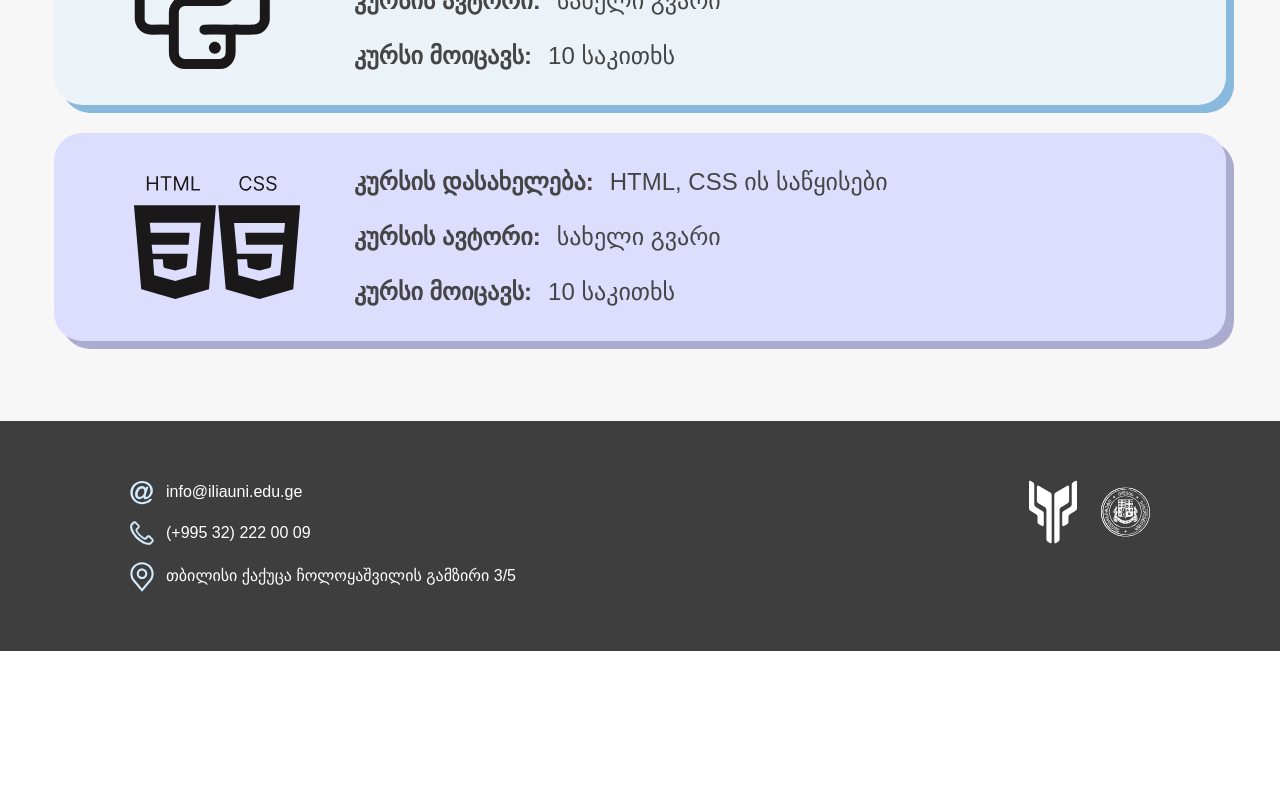
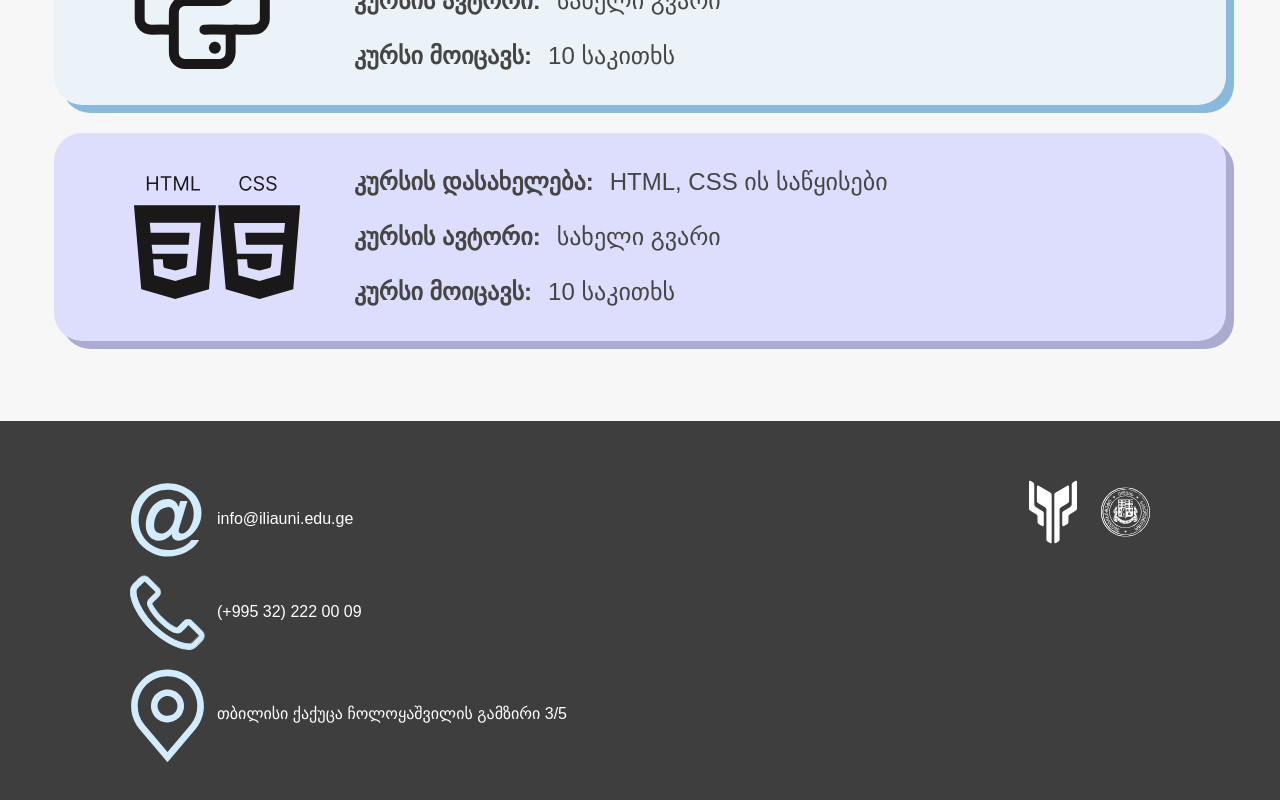
Before and after one commit to Mind1a/code-school-v2, a Next.js app: page / in a window 1280 px wide. Shown: the part 1388-2188 px from the top of the page. Before the commit the page ends 2039 px from the top, so only its background shows below. Built offline with nearby package versions, Linux system fonts and the light colour scheme.

Commit message:
bugfix/footer-image-sizes

```diff
--- a/src/features/landing/components/composites/Footer.tsx
+++ b/src/features/landing/components/composites/Footer.tsx
@@ -18,8 +18,8 @@ const Footer = () => {
                 <Image
                   src={icon}
                   alt={alt}
-                  width={24}
-                  height={24}
+                  width={75}
+                  height={76}
                   className="flex-shrink-0"
                 />
                 {external ? (
@@ -55,8 +55,8 @@ const Footer = () => {
               <Image
                 src={icon}
                 alt={alt}
-                width={alt.includes("Unilab") ? 57 : 75}
-                height={alt.includes("Unilab") ? 76 : 76}
+                width={57}
+                height={76}
                 className="object-contain sm:w-[49px] sm:h-[64px] xs:w-[44px] xs:h-[61px] hover:opacity-80 transition-opacity"
               />
             </Link>
```
